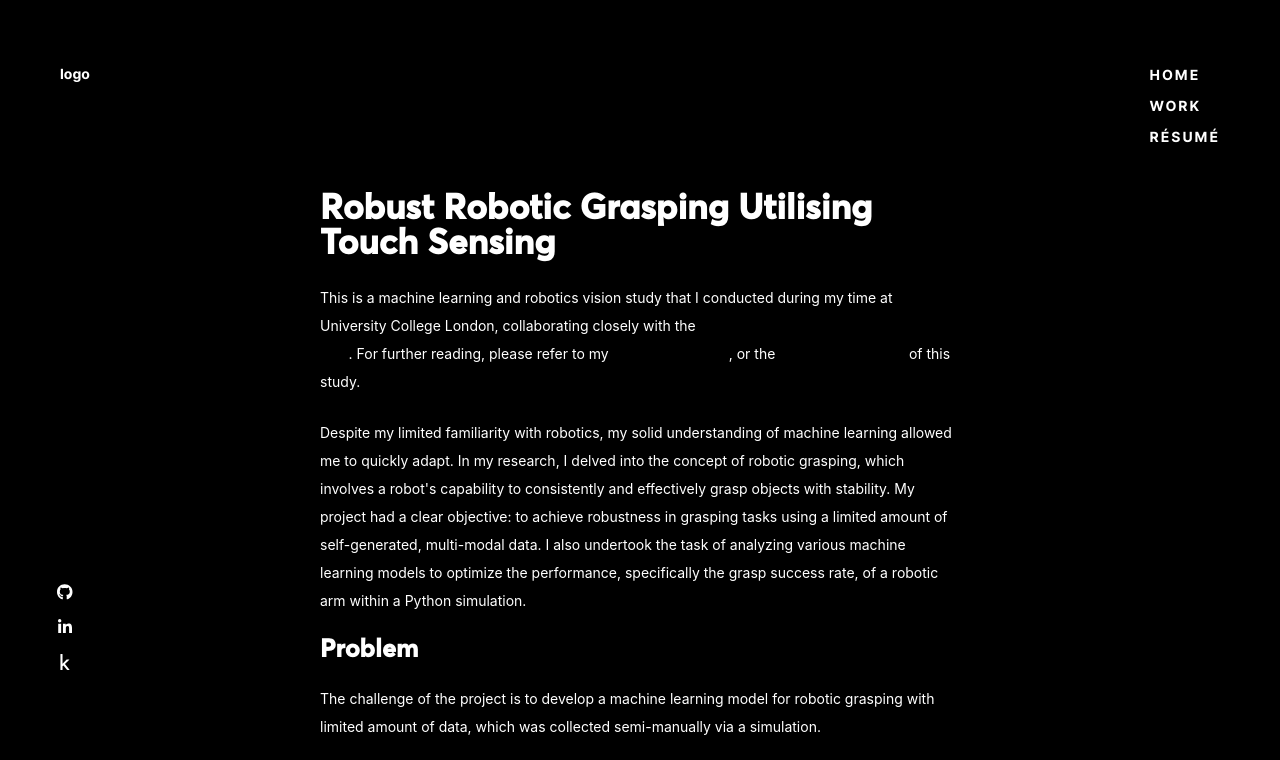
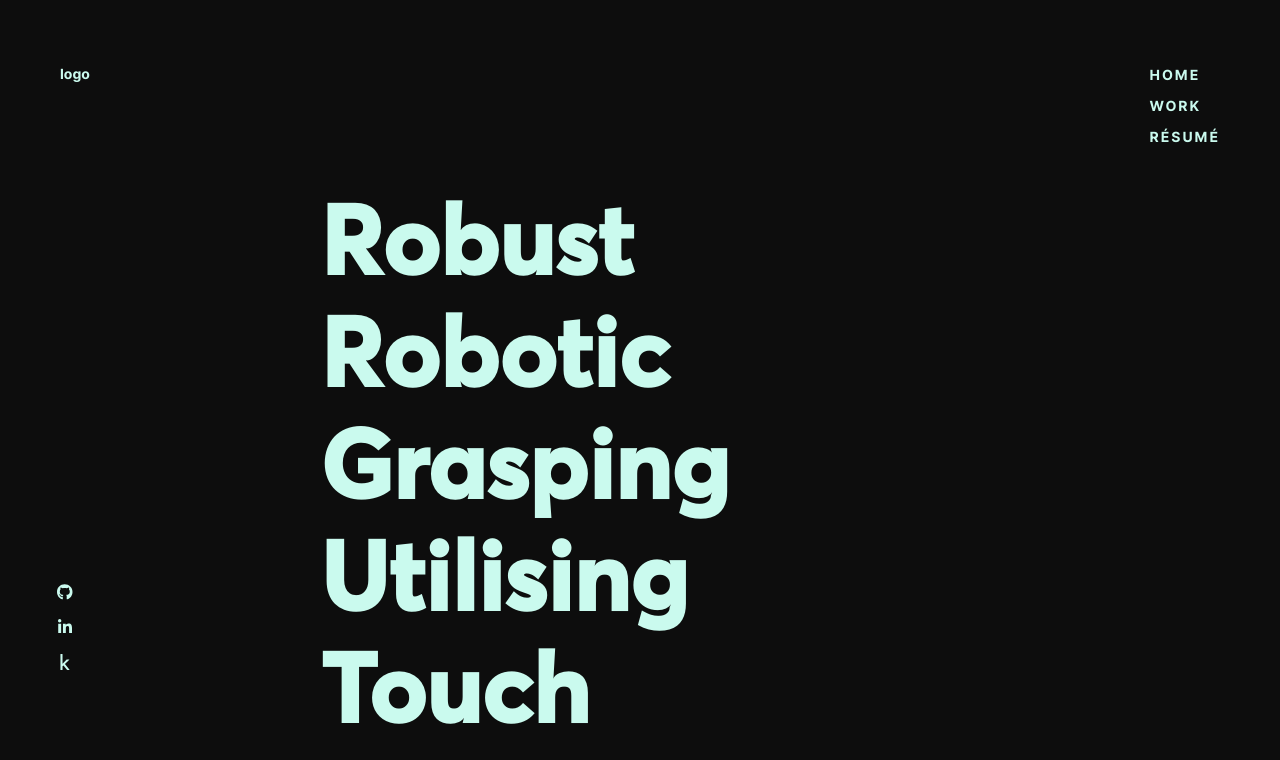
Before and after one commit to jhtkoo0426/jhtkoo0426.github.io, a React (Create React App) app in the folder app/: page /ucl in a window 1280 px wide. Shown: the top 760 px of the page. Built offline with nearby package versions, Linux system fonts and the light colour scheme.

Commit message:
Added about me section

```diff
--- a/app/src/components/Title.js
+++ b/app/src/components/Title.js
@@ -1,21 +1,64 @@
-// React.js component for a variable-size titlype.
-import { text } from "@fortawesome/fontawesome-svg-core";
-import { motion } from "framer-motion";
+// React.js component for titles.
+import React, { useEffect, useRef, useState } from 'react';
 
 
-// size (options: huge, large, standard, tiny): Choose from a pre-defined font size.
-// is_transparent (bool): Conditionally apply styling for the title.
-// font (str | options: playfair, inter, interbold): Choose from a list of fonts.
-// text_transform (str | option: upper, lower, normal. default = normal)
-const Title = ({ id, className, children, size, is_transparent, font, text_transform}) => {
+
+// size (str | optional: [tiny, small, standard (default), medium, large, huge])
+// font (str | optional: [averta (default), playfair, inter, interbold])
+// text_transform (str | optional: [normal (default), upper, lower])
+// masked (bool | optional). If true, masks the text within the title with a different style, varying
+//            with the current scrolling position.
+const Title = ({ id, className, children, size, font, text_transform, masked }) => {
+    const titleRef = useRef(null);
+    const [scrollPosition, setScrollPosition] = useState(0);
+
+    useEffect(() => {
+        const handleScroll = () => {
+            const yPos = window.scrollY || window.pageYOffset;
+            setScrollPosition(yPos);
+        };
+
+        window.addEventListener('scroll', handleScroll);
+
+        return () => {
+            window.removeEventListener('scroll', handleScroll);
+        };
+    }, []);
+
+    useEffect(() => {
+        if (masked && titleRef.current) {
+            const titleElement = titleRef.current;
+
+            // Adjust the multiplier to control the rate at which characters are masked based on scroll position
+            const scrollMultiplier = 0.3;
+
+            // Adjust the threshold to control when the masking should start
+            const startMaskingThreshold = 500; // Adjust this value based on when you want the masking to start
+            const effectiveScrollPosition = Math.max(0, scrollPosition - startMaskingThreshold);
+            const maxCharsToMask = Math.floor(effectiveScrollPosition * scrollMultiplier);
+            const maskedText = children.substring(0, maxCharsToMask);
+            const remainingText = children.substring(maxCharsToMask);
+
+            titleElement.innerHTML = `
+                <span class="masked">${maskedText}</span>${remainingText}
+            `;
+        }
+    }, [scrollPosition, children, masked]);
+
+
     if (text_transform === undefined || text_transform === null) {
         text_transform = 'normal';
     }
+
     return (
-        <h1 className={`title ${className} ${size === undefined ? 'large' : size} ${font} ${text_transform}` + (is_transparent === true ? " transparent" : "") } id={id}>
-            { children }
+        <h1
+            ref={titleRef}
+            className={`title ${className} ${size === undefined ? 'large' : size} ${font} ${text_transform}`}
+            id={id}
+        >
+            {masked ? '' : children}
         </h1>
-    )
-}
+    );
+};
 
 export default Title;
--- a/app/src/css/anchor.scss
+++ b/app/src/css/anchor.scss
@@ -17,7 +17,7 @@
             width: 50%;
             height: 1px;
             background-color: var(--black);
-            // background-color: var(--white);
+            // background-color: var(--theme-secondary);
             opacity: 0;
             transition: opacity 400ms, transform 400ms;
             transform: translate3d(-100%, 0, 0);
--- a/app/src/css/app.scss
+++ b/app/src/css/app.scss
@@ -1,10 +1,10 @@
 // Styling for App.js
-$white: #FFF;
+$theme-secondary: #cafaee;
 $grey: #F9F9F9;
 $mid-grey: #f1f1f1;
 $semidark-grey: #1b1a1a;
 $dark-grey: #141414;
-$black: #000;
+$black: #0D0D0D;
 $nav-width: 60px;
 
 $blue: #1df0bb; // #53bdf7 | #fcff51;
@@ -20,7 +20,7 @@ $blue: #1df0bb; // #53bdf7 | #fcff51;
 
 :root {
     // Colour variables
-    --white: #{$white};
+    --theme-secondary: #{$theme-secondary};
     --grey: #{$grey};
     --mid-grey: #{$mid-grey};
     --semidark-grey: #{$semidark-grey};
@@ -34,7 +34,7 @@ $blue: #1df0bb; // #53bdf7 | #fcff51;
     --nav-width: 120px;
     overflow-x: hidden;
     background-color: var(--black);
-    color: var(--white);
+    color: var(--theme-secondary);
 }
 
 
--- a/app/src/css/home.scss
+++ b/app/src/css/home.scss
@@ -21,7 +21,7 @@
             .title {
                 width: 100%;
                 letter-spacing: 2px;
-                color: var(--white);
+                color: var(--theme-secondary);
 
                 &.name { padding-bottom: 5%; }
                 &.intro-text {  }
@@ -64,6 +64,18 @@
 
     .about {
         height: 100vh;
+        display: flex;
+        flex-direction: column;
+        justify-content: center;
         padding: 0 var(--nav-width);
+
+        .about-text {
+            padding-top: 5%;
+            color: var(--semidark-grey);
+        }
+    }
+
+    .skillset {
+        height: 100vh;
     }
 }
--- a/app/src/css/layout.scss
+++ b/app/src/css/layout.scss
@@ -26,7 +26,7 @@ html.lenis { height: auto; }
             display: flex;
             text-decoration: none;
             font-size: 1.2rem;
-            color: var(--white);
+            color: var(--theme-secondary);
 
             .name {
                 margin-right: 5vw;
@@ -43,7 +43,7 @@ html.lenis { height: auto; }
             text-transform: uppercase;
             text-decoration: none;
             font-family: 'InterBold';
-            color: var(--white);
+            color: var(--theme-secondary);
 
             &.active { color: var(--theme); }
         }
@@ -69,7 +69,7 @@ html.lenis { height: auto; }
 
         .anchor {
             font-size: 16px;
-            color: var(--white);
+            color: var(--theme-secondary);
         }
     }
 }
--- a/app/src/css/title.scss
+++ b/app/src/css/title.scss
@@ -5,20 +5,18 @@
     overflow: auto;
     white-space: normal;
     word-wrap: break-word;
-
-    // Specific stylign within title
-    > span {
-        &.dot { color: var(--theme); }
-        &.italic { font-family: 'PlayfairItalic'; }
-    }
-
-    &.theme .title-top { background-color: var(--theme); }
-    &.darkgrey .title-top { background-color: var(--dark-grey); }
+    color: var(--theme-secondary);
 
     >.title-top {
         width: 60px;
         height: 1vw;
         margin-bottom: 5%;
+    }
+
+    // Text masking (optional)
+    >.masked {
+        color: var(--theme-secondary);
+        span { color: var(--theme);}
     }
 
     // Varying sizes of titles. Options: huge | Slarge | standard
@@ -28,8 +26,13 @@
     }
 
     &.large {
-        font-size: 35px;
-        line-height: 35px;
+        font-size: 6rem;
+        line-height: 7rem;
+    }
+
+    &.medium {
+        font-size: 4rem;
+        line-height: 5rem;
     }
 
     &.standard {
@@ -48,7 +51,7 @@
     }
 
     &.transparent {
-        -webkit-text-stroke: 1px var(--white);
+        -webkit-text-stroke: 1px var(--theme-secondary);
         color: transparent;
     }
 
@@ -70,7 +73,8 @@
 @media only screen and (max-width: 1200px) {
     .title {
         &.huge { font-size: 6rem; line-height: 5rem; }
-        &.large { font-size: 25px; line-height: 30px; }
+        &.large { font-size: 4rem; line-height: 3rem; }
+        &.medium { font-size: 2rem; line-height: 2.2rem;}
         &.standard { font-size: 20px; line-height: 20px; }
         &.small { font-size: 15px; line-height: 15px; }
         &.tiny { font-size: 1vw; line-height: 0.5vw; }
--- a/app/src/pages/Home.js
+++ b/app/src/pages/Home.js
@@ -24,7 +24,10 @@ const Home = () => {
 
             {/* About me */}
             <div className='about'>
-                <Title font='interbold' text_transform='upper'>about me</Title>
+                <Title size='small' font='inter' text_transform='upper'>about me</Title>
+                <Title className='about-text' size='medium' font='interbold' text_transform='normal' masked={true}>
+                    I'm a data analyst with a strong focus on delivering impactful solutions through creative methods, including AI&ML.
+                </Title>
             </div>
             {/* What I do (skills) */}
             <div className='skillset'>
```
